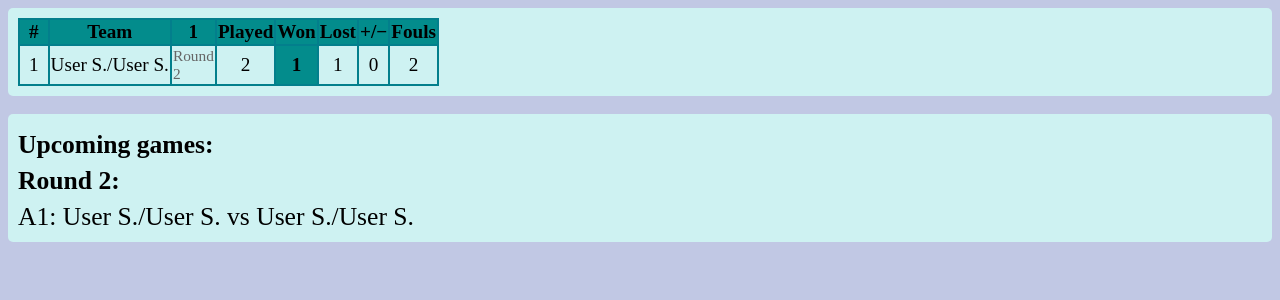
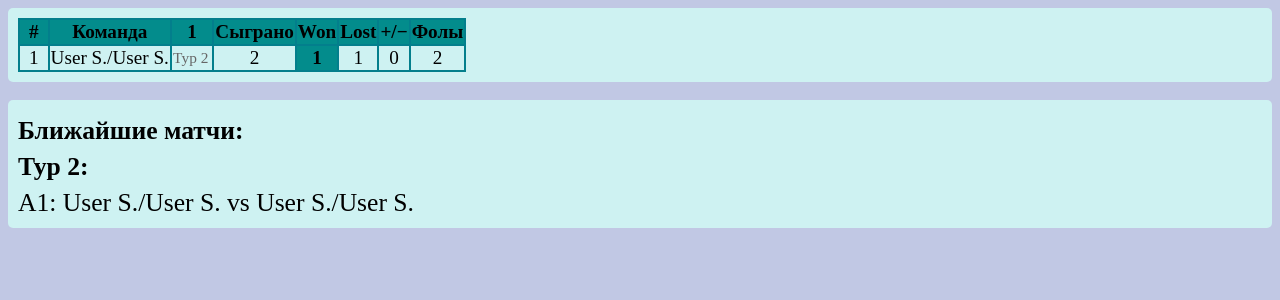
Before and after one commit to eeeeeeeelias/codenames, a Django app: a page that uses codenames/templates/codenames/one_group_table.html in a window 1280 px wide. Shown: the top 300 px of the page. Run offline with Django 3.2, Linux system fonts and the light colour scheme; tables that the repository leaves empty hold one stand-in row (values such as "Sample post").

Commit message:
Russian commit

```diff
--- a/codenames/models.py
+++ b/codenames/models.py
@@ -427,7 +427,7 @@ class GameResult(models.Model):
 
     @property
     def scheduled_short(self) -> str:
-        return f"Round {self.round_number + 1}"
+        return f"Тур {self.round_number + 1}"
 
     @property
     def scheduled_long(self) -> str:
@@ -439,11 +439,11 @@ class GameResult(models.Model):
     def __str__(self):
         if not self.is_finished:
             return (
-                f"Round {self.round_number + 1}, "
+                f"Тур {self.round_number + 1}, "
                 + self.scheduled_long
             )
         return (
-            f"Round {self.round_number + 1}: "
+            f"Тур {self.round_number + 1}: "
             + self.finished_long
         )
 
--- a/codenames/table_render.py
+++ b/codenames/table_render.py
@@ -60,14 +60,14 @@ def render_result_table_header(group: Group) -> None:
     group_size = Team.objects.filter(group=group).count()
     header_row = {
         cell.class_: cell for cell in [
-            HtmlTableCell(class_="place_header", content="#", title="Place"),
-            HtmlTableCell(class_="team_header", content="Team"),
-            HtmlTableCell(class_="played_header", content="Played"),
+            HtmlTableCell(class_="place_header", content="#", title="Место"),
+            HtmlTableCell(class_="team_header", content="Команда"),
+            HtmlTableCell(class_="played_header", content="Сыграно"),
             HtmlTableCell(class_="won_header", content="Won"),
             HtmlTableCell(class_="lost_header", content="Lost"),
             HtmlTableCell(class_="words_difference_header", content="+/−",
-                          title="Words difference"),
-            HtmlTableCell(class_="fouls_header", content="Fouls"),
+                          title="Разница слов"),
+            HtmlTableCell(class_="fouls_header", content="Фолы"),
         ]
     }
     return [
--- a/codenames/templates/codenames/one_group_table.html
+++ b/codenames/templates/codenames/one_group_table.html
@@ -42,13 +42,13 @@
     <div class="container">
         <div class="row">
             <div class="col-100">
-                <b>Upcoming games:</b>
+                <b>Ближайшие матчи:</b>
             </div>
         </div>
         {% for round in upcoming_games %}
             <div class="row">
                 <div class="col-100">
-                    <b>Round {{ round.0 }}:</b>
+                    <b>Тур {{ round.0 }}:</b>
                 </div>
                 {% for game in round.1 %}
                 <div class="col-100">
@@ -66,13 +66,13 @@
     <div class="container">
         <div class="row">
             <div class="col-100">
-                <b>Recent games:</b>
+                <b>Сыгранные матчи:</b>
             </div>
         </div>
         {% for round in recent_games %}
             <div class="row">
                 <div class="col-100">
-                    <b>Round {{ round.0 }}:</b>
+                    <b>Тур {{ round.0 }}:</b>
                 </div>
                 {% for game in round.1 %}
                 <div class="col-100">
```
Also changed, not shown: codenames/templates/codenames/all_groups_tables.html (+4 -4 lines).
